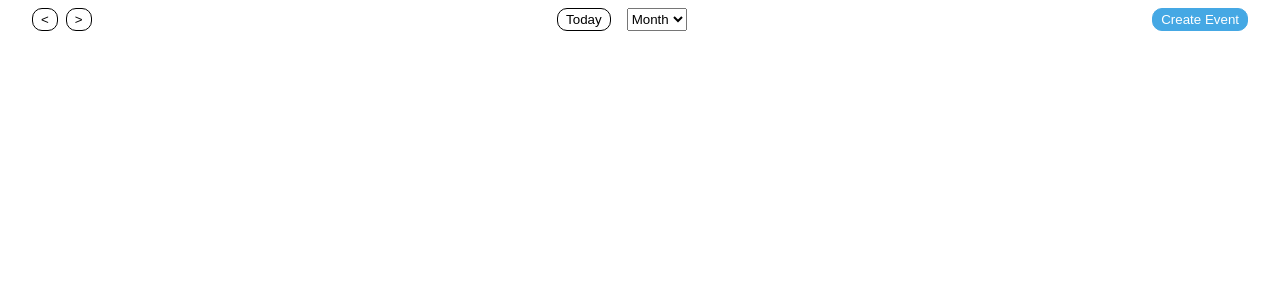
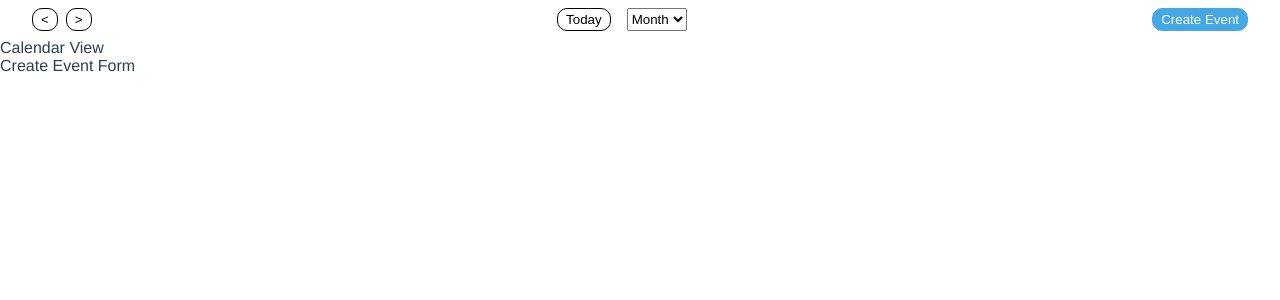
Before and after one commit to aedit/calendar-mock, a Vue app: page / in a window 1280 px wide. Both pictures are taken after a click on the button "Create Event". Shown: the top 300 px of the page. Built offline with nearby package versions, Linux system fonts and the light colour scheme.

Commit message:
init create event form

```diff
--- /dev/null
+++ b/src/components/CreateEvent.vue
@@ -0,0 +1,15 @@
+<template>
+  <div class="create-event-form">
+    Create Event Form
+  </div>
+</template>
+
+<script>
+export default {
+
+};
+</script>
+
+<style lang="scss">
+
+</style>
--- a/src/views/Home.vue
+++ b/src/views/Home.vue
@@ -14,21 +14,31 @@
         </select>
       </div>
       <div class="header__create-event">
-        <button>Create Event</button>
+        <button @click="isCreateEventFormOpen = true">Create Event</button>
       </div>
     </header>
+    <div>
+      Calendar View
+    </div>
+    <CreateEventForm v-if="isCreateEventFormOpen"></CreateEventForm>
   </div>
 </template>
 
 <script>
+import CreateEventForm from '@/components/CreateEvent.vue';
+
 export default {
   name: 'Home',
   data() {
     return {
       viewType: 'months',
+      isCreateEventFormOpen: false,
     };
   },
-  components: {},
+  components: { CreateEventForm },
+  methods: {
+
+  },
 };
 </script>
 
```
